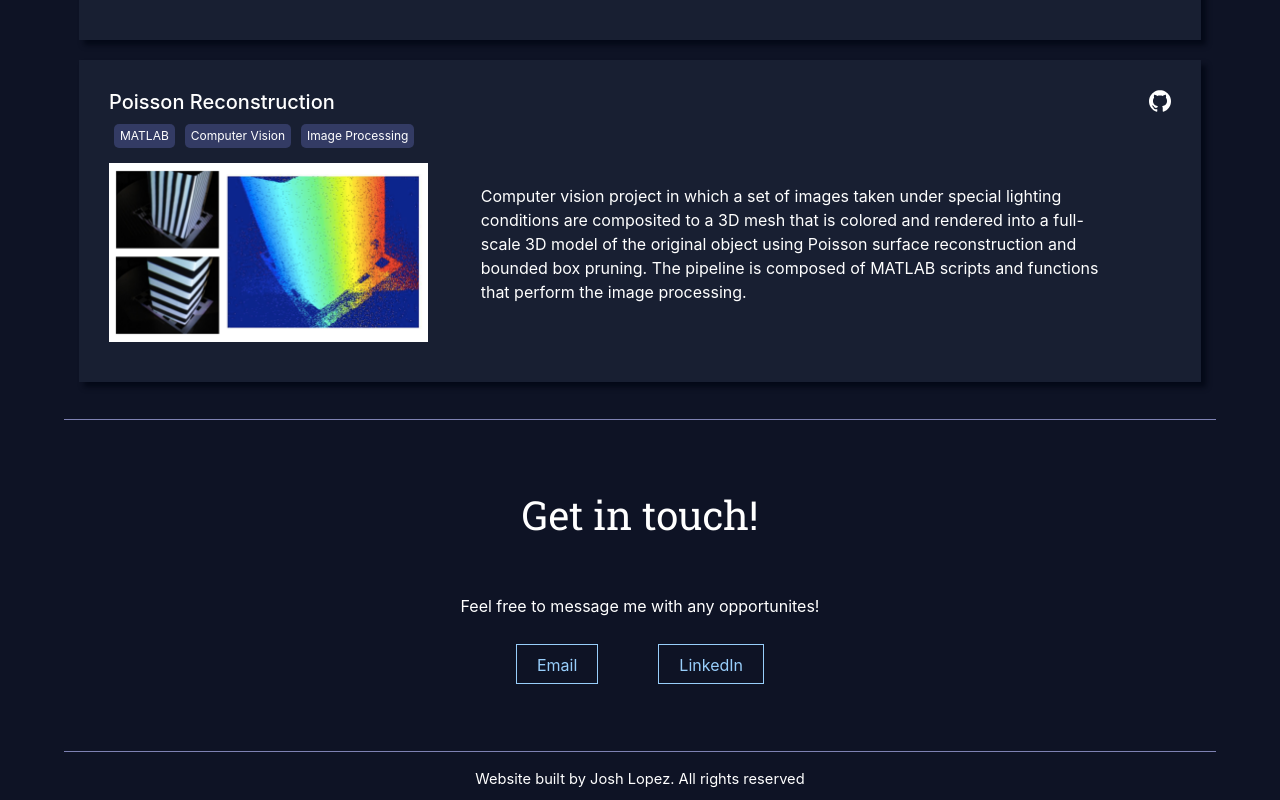
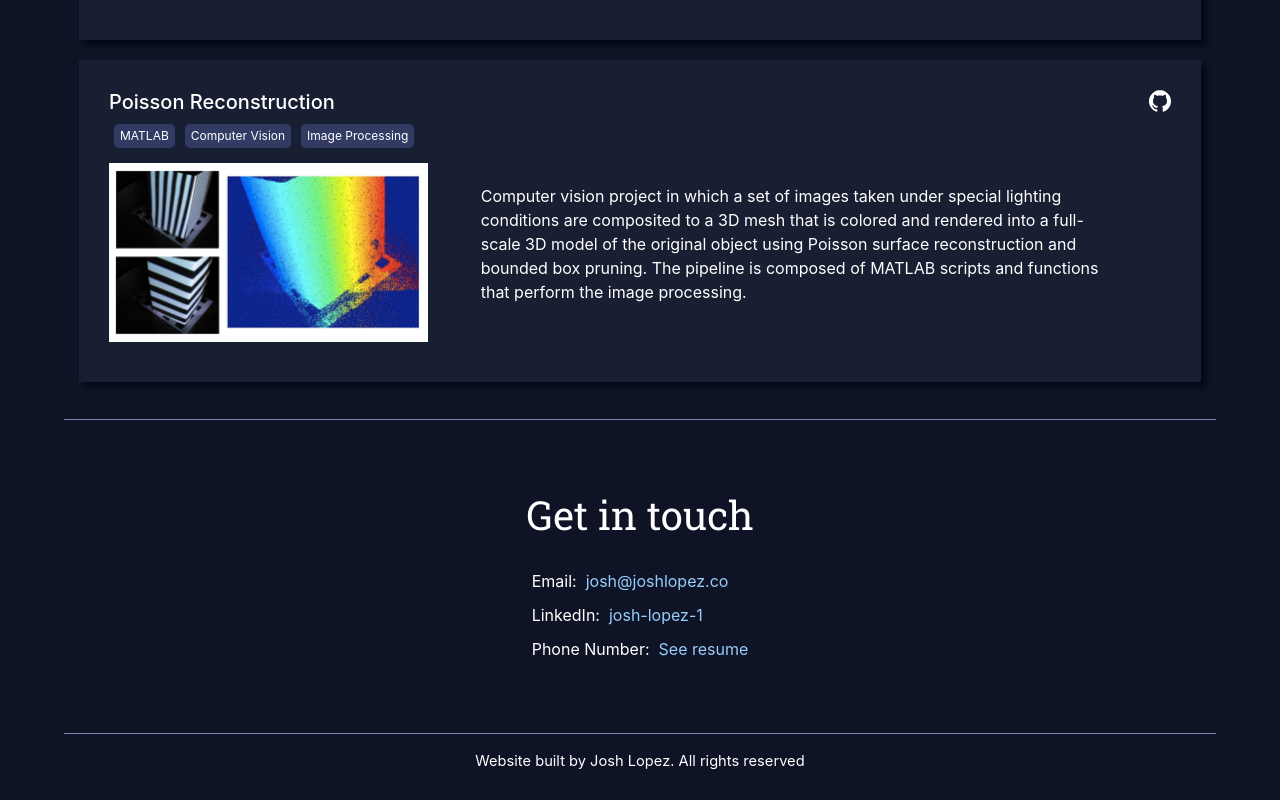
Before and after one commit to joshlopez97/portfolio-site, a React (Create React App) app: page / in a window 1280 px wide. Shown: the part 4420-5220 px from the top of the page. Built offline with nearby package versions, Linux system fonts and the light colour scheme.

Commit message:
Contact info update

```diff
--- a/src/components/contact.css
+++ b/src/components/contact.css
@@ -3,19 +3,11 @@
   text-align: center;
 }
 .contact-info {
-  padding: 40px 15px;
+  padding: 5px 15px;
+  margin-bottom: 40px;
+  display: inline-block;
+  text-align: left;
 }
-.contact-info > a {
-  margin: 10px 30px;
-  display: inline-block;
-  height: 40px;
-  border: 1px solid #98cefb;
-  padding: 10px 20px;
-  color: #98cefb;
-  line-height: 20px;
+.contact-entry {
+  margin: 10px 0;
 }
-.contact-info > a:hover {
-  color: #77a5cc;
-  border: 1px solid #77a5cc;
-  background: #98cefb12;
-}
--- a/src/components/contact.jsx
+++ b/src/components/contact.jsx
@@ -5,11 +5,11 @@ class Contact extends Component {
   render() {
     return (
       <div className="contact page">
-        <h1 className="page-header">Get in touch!</h1>
+        <h1 className="page-header">Get in touch</h1>
         <div className="contact-info">
-          <p>Feel free to message me with any opportunites!</p>
-          <a href="mailto:josh@joshlopez.co">Email</a>
-          <a href="https://linkedin.com/in/josh-lopez1/">LinkedIn</a>
+          <div className="contact-entry">Email:&nbsp; <a href="mailto:josh@joshlopez.co">josh@joshlopez.co</a></div>
+          <div className="contact-entry">LinkedIn:&nbsp; <a href="https://linkedin.com/in/josh-lopez1/">josh-lopez-1</a></div>
+          <div className="contact-entry">Phone Number:&nbsp; <a href="/JoshLopezResume.pdf">See resume</a></div>
         </div>
       </div>
     );
```
Also changed, not shown: 1 other file (tests, documents, lock files or other folders).
